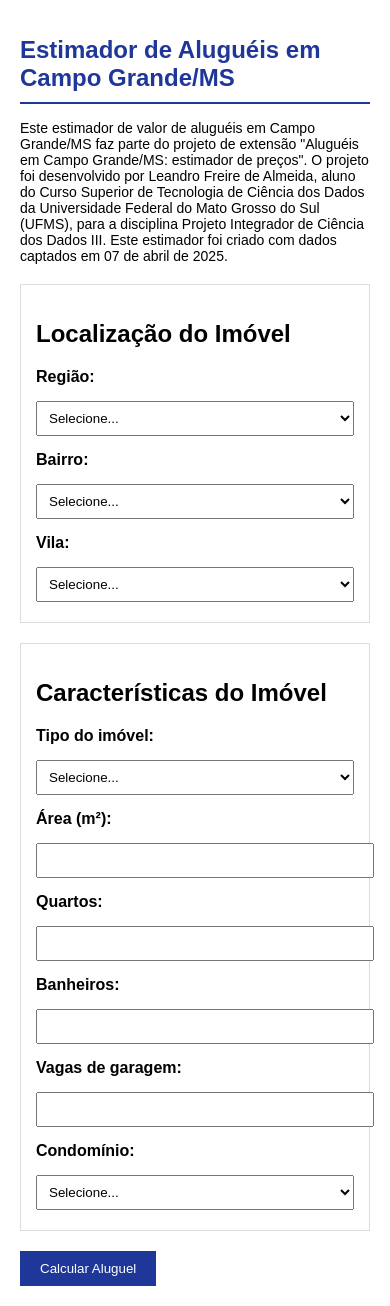
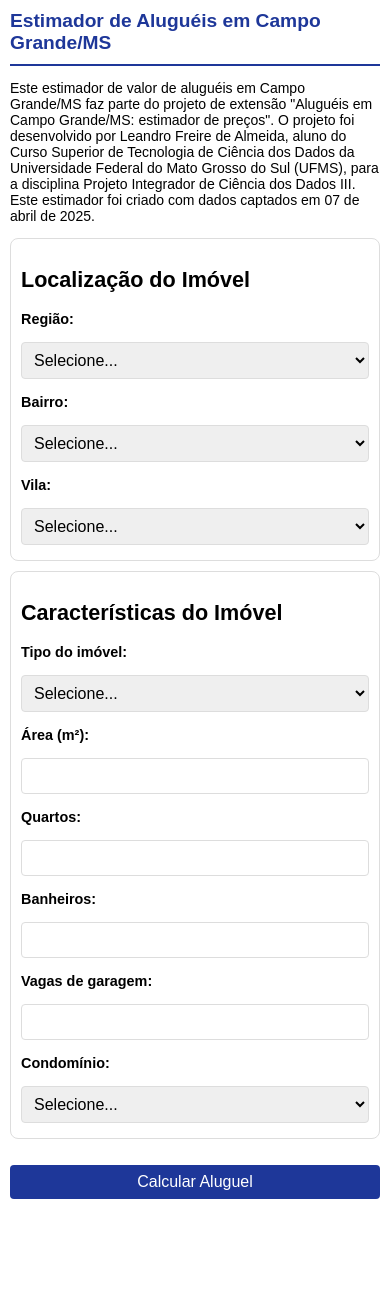
Before and after one commit to leandrofreiredealmeida/projeto_estimador_aluguel_flask, a Flask app: page / in a window 390 px wide. After the commit the page ends 1199 px from the top, so only its background shows below. Run offline with Flask 3, Linux system fonts and the light colour scheme; parts of the project's set-up code (start-up, migrations or seed data) failed here and were passed over.

Commit message:
Adicionando responsividade mobile

```diff
--- a/templates/estimador.html
+++ b/templates/estimador.html
@@ -2,15 +2,98 @@
 <html>
 <head>
     <title>Estimador de Aluguéis</title>
+    <meta name="viewport" content="width=device-width, initial-scale=1.0">
     <style>
-        body { font-family: Arial, sans-serif; max-width: 800px; margin: 0 auto; padding: 20px; }
-        h1 { font-size: 24px; color: #1e3799; border-bottom: 2px solid #1e3799; padding-bottom: 10px; }
-        .secao { margin: 20px 0; padding: 15px; border: 1px solid #ddd; }
-        label { display: block; margin: 10px 0; font-weight: bold; }
-        input, select { width: 100%; padding: 8px; margin: 5px 0; }
-        button { background: #1e3799; color: white; padding: 10px 20px; border: none; cursor: pointer; }
-        #resultado { font-size: 20px; margin-top: 20px; font-weight: bold; }
+        /* Responsividade */
+        body {
+            font-family: Arial, sans-serif;
+            max-width: 800px;
+            margin: 0 auto;
+            padding: 20px;
+            font-size: 1rem;
+        }
+
+        h1 {
+            font-size: 1.5rem;
+            color: #1e3799;
+            border-bottom: 2px solid #1e3799;
+            padding-bottom: 0.625rem;
+            margin-top: 0;
+        }
+
+        .secao {
+            margin: 1.25rem 0;
+            padding: 1rem;
+            border: 1px solid #ddd;
+            border-radius: 0.5rem;
+        }
+
+        label {
+            display: block;
+            margin: 0.625rem 0;
+            font-weight: bold;
+            font-size: 0.9rem;
+        }
+
+        /* Inputs no mobile */
+        input, select {
+            width: 100%;
+            padding: 0.5rem;
+            margin: 0.3125rem 0;
+            font-size: 1rem;
+            box-sizing: border-box;
+            border: 1px solid #ddd;
+            border-radius: 0.25rem;
+        }
+
+        button {
+            background: #1e3799;
+            color: white;
+            padding: 0.625rem 1.25rem;
+            border: none;
+            cursor: pointer;
+            width: 100%;
+            font-size: 1.1rem;
+            border-radius: 0.25rem;
+            margin-top: 1rem;
+        }
+
+        #resultado {
+            font-size: 1.1rem;
+            margin-top: 1.25rem;
+            font-weight: bold;
+            padding: 1rem;
+            background: #f8f9fa;
+            border-radius: 0.25rem;
+        }
+
+        /* Media queries para telas menores */
+        @media (max-width: 768px) {
+            body {
+                padding: 0.625rem;
+                font-size: 0.9rem;
+            }
+
+            .secao {
+                padding: 0.625rem;
+                margin: 0.625rem 0;
+            }
+
+            h1 {
+                font-size: 1.2rem;
+            }
+
+            button {
+                padding: 0.5rem;
+                font-size: 1rem;
+            }
+
+            #resultado {
+                font-size: 1rem;
+            }
+        }
     </style>
+
 </head>
 <body>
     <h1>Estimador de Aluguéis em Campo Grande/MS</h1>
```
